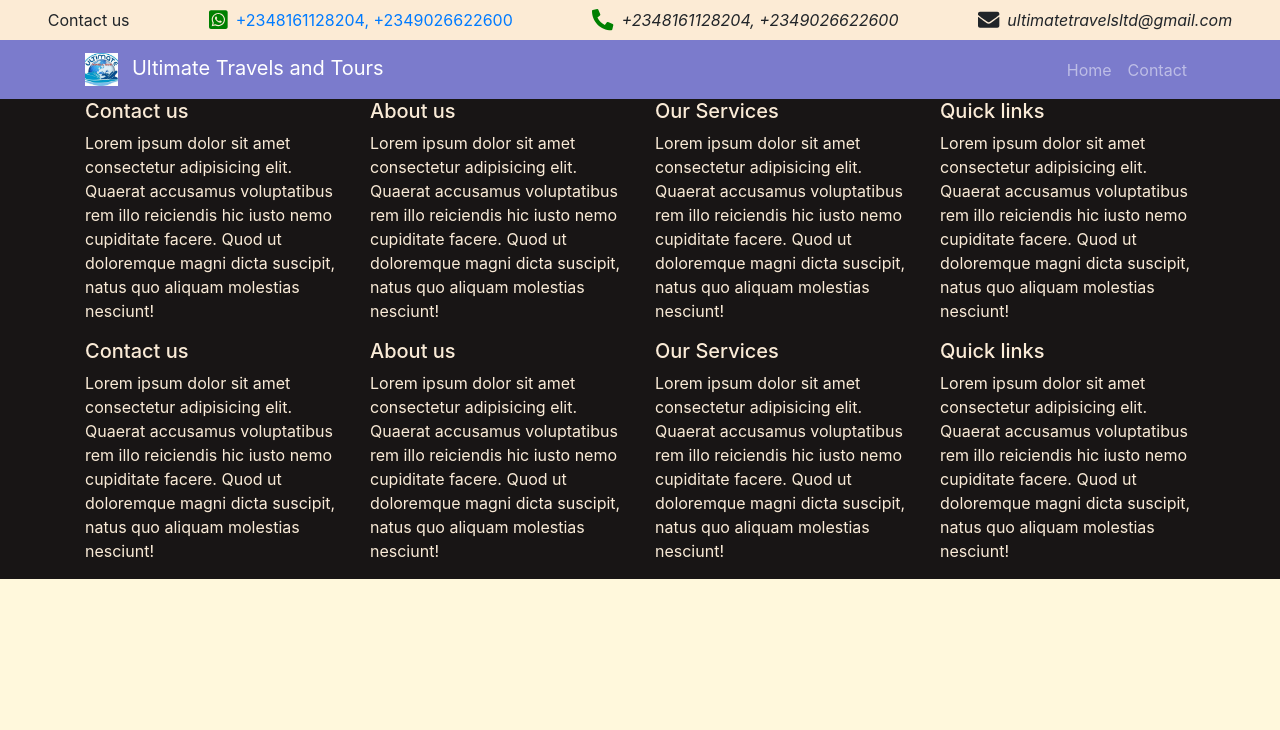
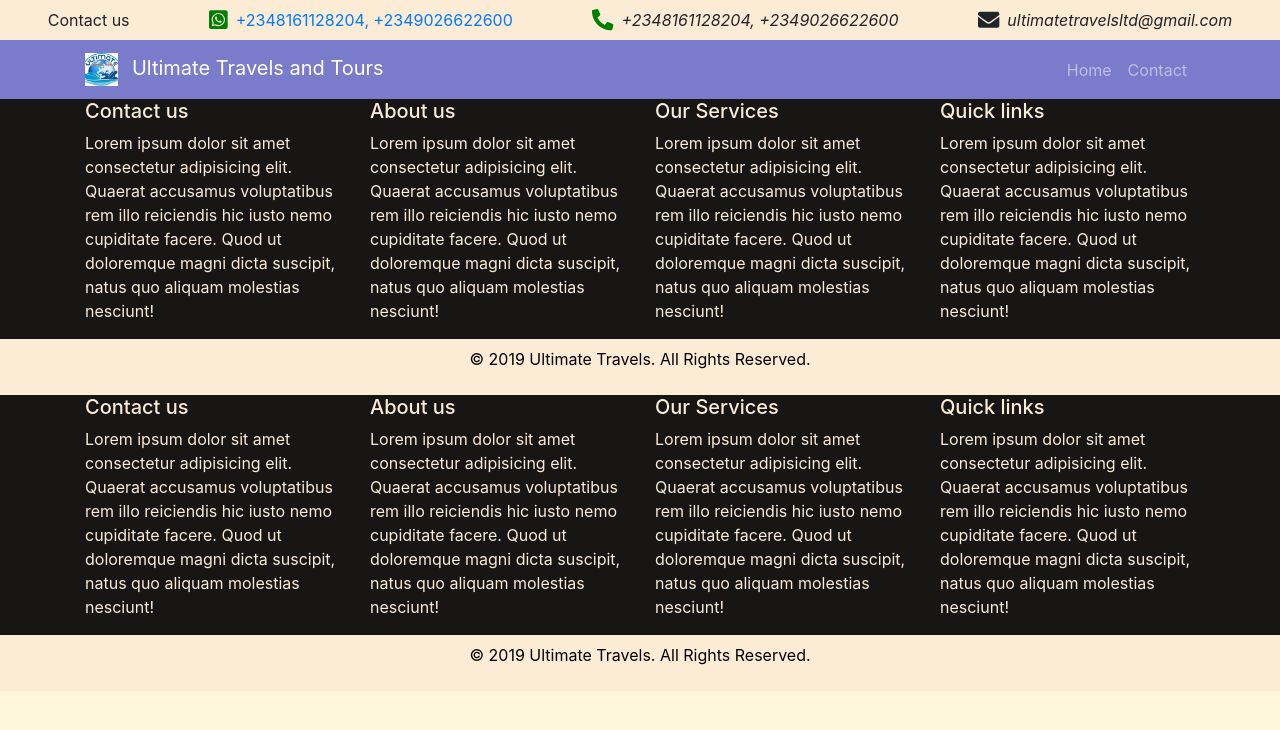
Before and after one commit to chidinma-godwin/ultimate-travels, a React (Create React App) app: page /contact in a window 1280 px wide. Shown: the top 730 px of the page. Built offline with nearby package versions, Linux system fonts and the light colour scheme.

Commit message:
Add a copyright bottom nav to the footer

```diff
--- a/src/components/Footer.js
+++ b/src/components/Footer.js
@@ -54,6 +54,9 @@ const Footer = () => {
           </Col>
         </Row>
       </Container>
+      <div className="bottom-nav">
+        <p>© 2019 Ultimate Travels. All Rights Reserved.</p>
+      </div>
     </footer>
   );
 };
--- a/src/index.css
+++ b/src/index.css
@@ -26,3 +26,12 @@ code {
   background-color: rgb(24, 21, 21);
   color: antiquewhite;
 }
+
+.bottom-nav {
+  background-color: rgb(252, 235, 213);
+  margin-bottom: 0;
+  padding: 0.5em;
+  color: black;
+  display: flex;
+  justify-content: center;
+}
```
